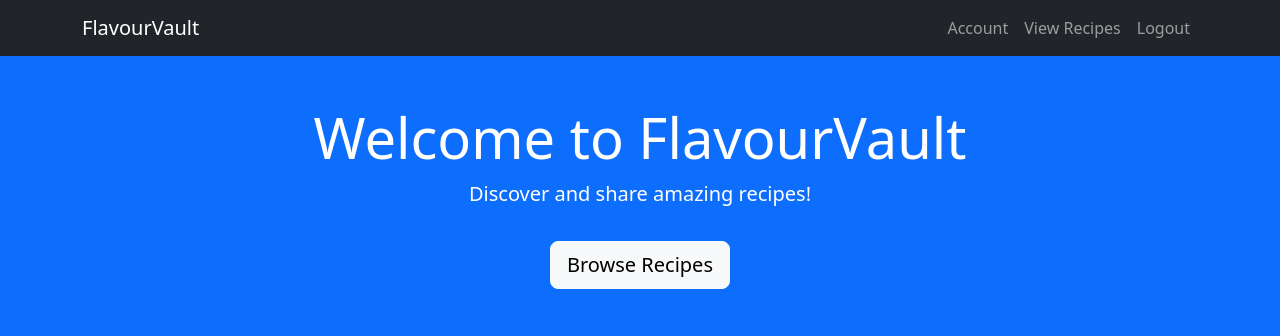
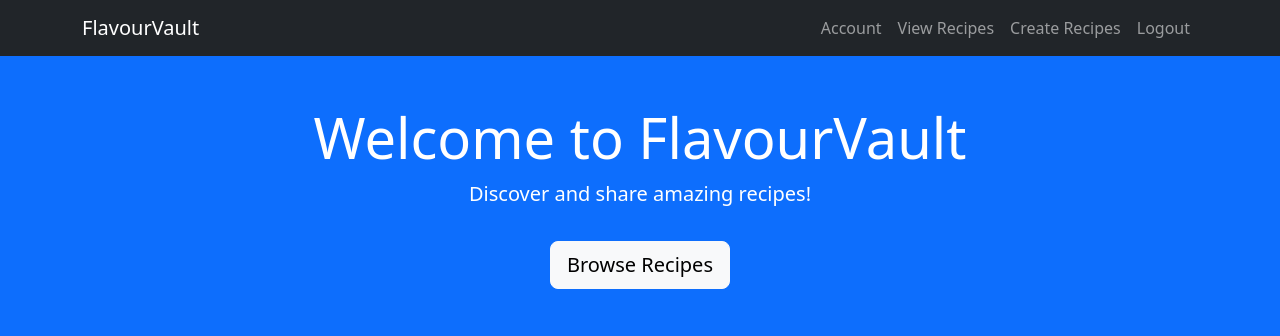
Before and after one commit to Rand-Jelo/Flavour-Vault, a Django app: page / in a window 1280 px wide. Shown: the top 336 px of the page. Run offline with Django 5.2, Linux system fonts and the light colour scheme; a user stored in the database is signed in; data comes from the database, SQL or seed files in the repository; some libraries are stand-ins or nearby versions.

Commit message:
Add create recipe to navbar

```diff
--- a/templates/account.html
+++ b/templates/account.html
@@ -24,6 +24,7 @@
                     {% if user.is_authenticated %}
                     <li class="nav-item"><a class="nav-link" href="{% url 'recipes:home' %}">Home</a></li>
                     <li class="nav-item"><a class="nav-link" href="{% url 'recipes:recipes_page' %}">View Recipes</a></li>
+                    <li class="nav-item"><a class="nav-link" href="{% url 'recipes:create_recipe' %}">Create Recipes</a>
                     <li class="nav-item"><a class="nav-link" href="{% url 'account_logout' %}">Logout</a></li>
                     {% else %}
                     <li class="nav-item"><a class="nav-link" href="{% url 'recipes:home' %}">Home</a></li>
--- a/templates/edit_recipe.html
+++ b/templates/edit_recipe.html
@@ -23,6 +23,7 @@
                     {% if user.is_authenticated %}
                         <li class="nav-item"><a class="nav-link" href="{% url 'recipes:home' %}">Home</a></li>
                         <li class="nav-item"><a class="nav-link" href="{% url 'recipes:account_page' %}">Account</a></li>
+                        <li class="nav-item"><a class="nav-link" href="{% url 'recipes:create_recipe' %}">Create Recipes</a>
                         <li class="nav-item"><a class="nav-link" href="{% url 'account_logout' %}">Logout</a></li>
                     {% else %}
                         <li class="nav-item"><a class="nav-link" href="{% url 'recipes:home' %}">Home</a></li>
--- a/templates/home.html
+++ b/templates/home.html
@@ -25,6 +25,8 @@
                     {% if user.is_authenticated %}
                     <li class="nav-item"><a class="nav-link" href="{% url 'recipes:account_page' %}">Account</a></li>
                     <li class="nav-item"><a class="nav-link" href="{% url 'recipes:recipes_page' %}">View Recipes</a>
+                    </li>
+                    <li class="nav-item"><a class="nav-link" href="{% url 'recipes:create_recipe' %}">Create Recipes</a>
                     </li>
                     <li class="nav-item"><a class="nav-link" href="{% url 'account_logout' %}">Logout</a></li>
                     {% else %}
--- a/templates/recipe_detail.html
+++ b/templates/recipe_detail.html
@@ -25,6 +25,9 @@
                     {% if user.is_authenticated %}
                     <li class="nav-item"><a class="nav-link" href="{% url 'recipes:home' %}">Home</a></li>
                     <li class="nav-item"><a class="nav-link" href="{% url 'recipes:account_page' %}">Account</a></li>
+                    <li class="nav-item"><a class="nav-link" href="{% url 'recipes:recipes_page' %}">View Recipes</a>
+
+                    <li class="nav-item"><a class="nav-link" href="{% url 'recipes:create_recipe' %}">Create Recipes</a>
                     <li class="nav-item"><a class="nav-link" href="{% url 'account_logout' %}">Logout</a></li>
                     {% else %}
                     <li class="nav-item"><a class="nav-link" href="{% url 'recipes:home' %}">Home</a></li>
--- a/templates/recipes.html
+++ b/templates/recipes.html
@@ -25,6 +25,7 @@
                     {% if user.is_authenticated %}
                         <li class="nav-item"><a class="nav-link" href="{% url 'recipes:home' %}">Home</a></li>
                         <li class="nav-item"><a class="nav-link" href="{% url 'recipes:account_page' %}">Account</a></li>
+                        <li class="nav-item"><a class="nav-link" href="{% url 'recipes:create_recipe' %}">Create Recipes</a>
                         <li class="nav-item"><a class="nav-link" href="{% url 'account_logout' %}">Logout</a></li>
                     {% else %}
                         <li class="nav-item"><a class="nav-link" href="{% url 'recipes:home' %}">Home</a></li>
```
